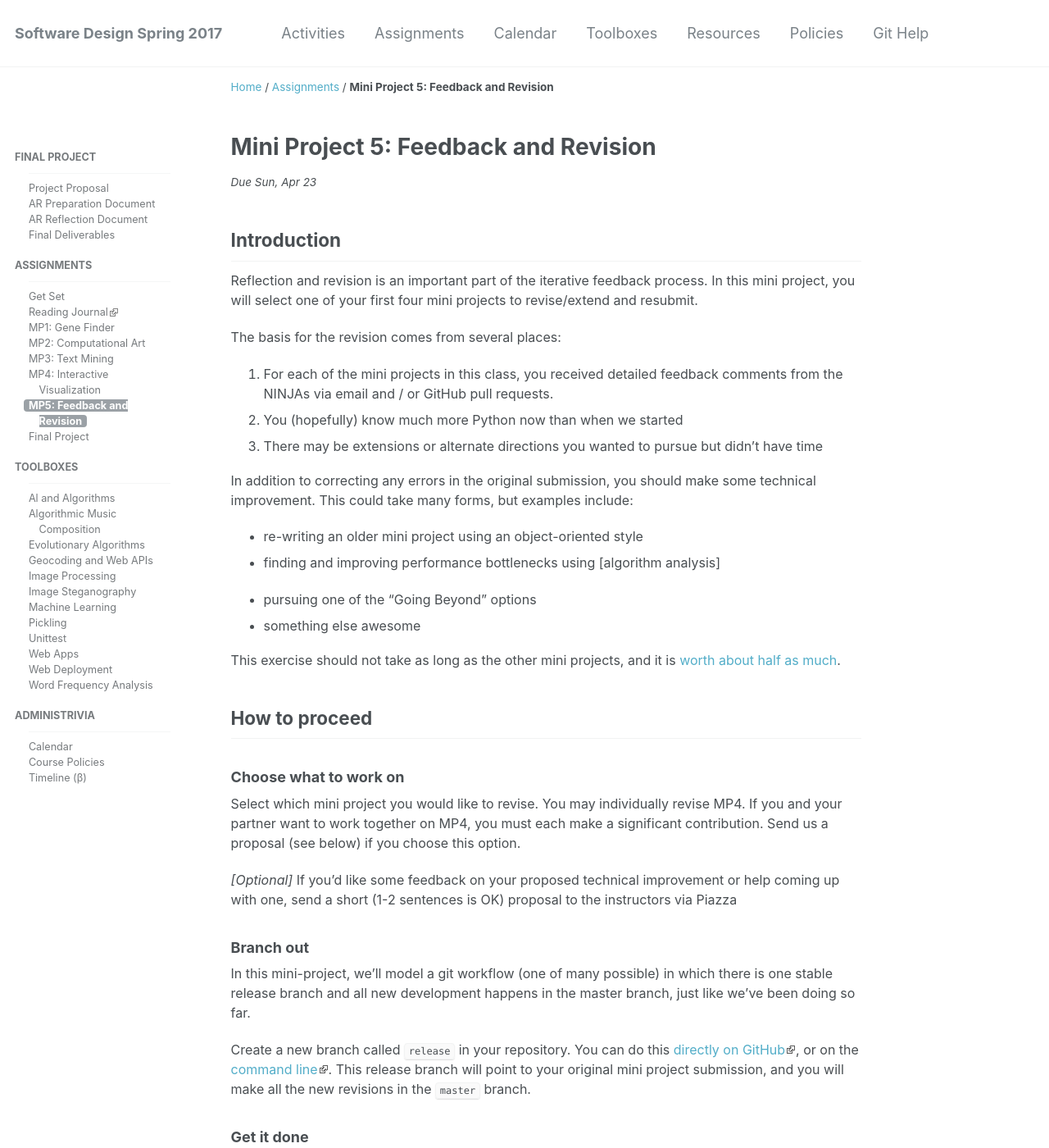
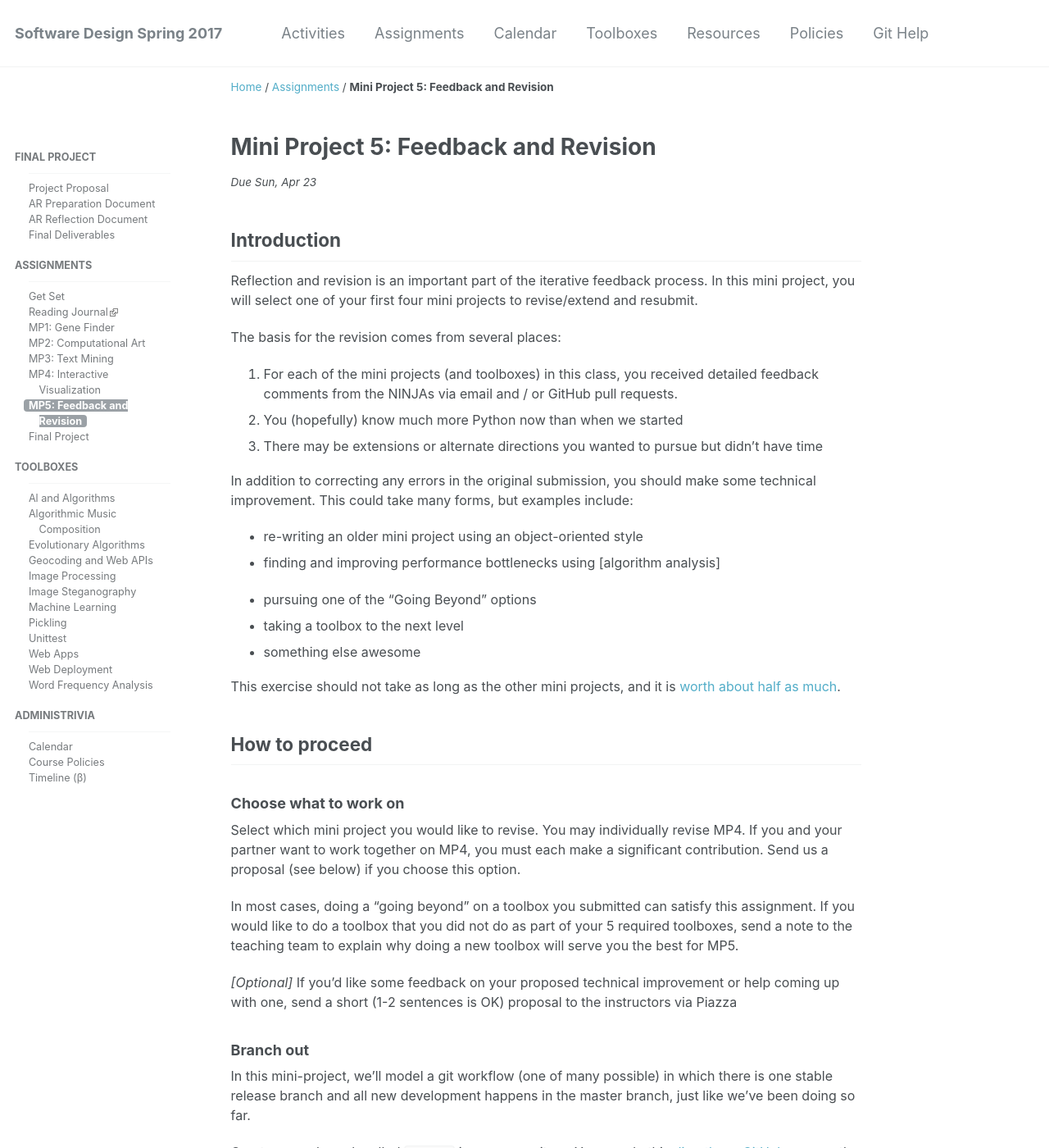
Before and after one commit to sd17spring/sd17spring.github.io, a Jekyll site: the page built from _assignments/mini-project-5-feedback-and-revision.md, in a window 1280 px wide and 1400 px high. Shown: the whole window at 82% size. Built offline with Jekyll 4.4.1, drawn with Linux system fonts in a browser that asks for light colours.

Commit message:
update with 2017 policies and form link

```diff
--- a/_assignments/mini-project-5-feedback-and-revision.md
+++ b/_assignments/mini-project-5-feedback-and-revision.md
@@ -17,7 +17,7 @@
 
 The basis for the revision comes from several places:
 
-1. For each of the mini projects in this class, you received detailed feedback comments from the NINJAs via email and / or GitHub pull requests.
+1. For each of the mini projects (and toolboxes) in this class, you received detailed feedback comments from the NINJAs via email and / or GitHub pull requests.
 2. You (hopefully) know much more Python now than when we started
 3. There may be extensions or alternate directions you wanted to pursue but didn't have time
 
@@ -29,6 +29,7 @@
 * finding and improving performance bottlenecks using [algorithm analysis\]
 {% comment %}({% link _days/day-17.md %}) and/or [code profiling]({% link _days/day-19.md %}){% endcomment %}
 * pursuing one of the "Going Beyond" options
+* taking a toolbox to the next level
 * something else awesome
 
 This exercise should not take as long as the other mini projects, and it is
@@ -42,6 +43,10 @@
 revise MP4. If you and your partner want to work together on MP4, you must
 each make a significant contribution. Send us a proposal (see below) if you
 choose this option.
+
+In most cases, doing a "going beyond" on a toolbox you submitted can satisfy this assignment.
+If you would like to do a toolbox that you did not do as part of your 5 required toolboxes,
+send a note to the teaching team to explain why doing a new toolbox will serve you the best for MP5.
 
 _[Optional]_  If you'd like some feedback on your proposed technical
 improvement or help coming up with one, send a short (1-2 sentences is OK)
@@ -69,5 +74,5 @@
 ### Turn it in
 
 Create a pull request from your master branch to your release branch. Submit
-your work by [filling out this form](http://goo.gl/forms/joIEF3IZjP) with the
+your work by [filling out this form](https://docs.google.com/forms/d/e/1FAIpQLSe4uGI5NMrYr0UfDWM9VXuH3guv0SZZIpD1XQa25nFj361GDQ/viewform?usp=sf_link) with the
 URL of your pull request.
```
